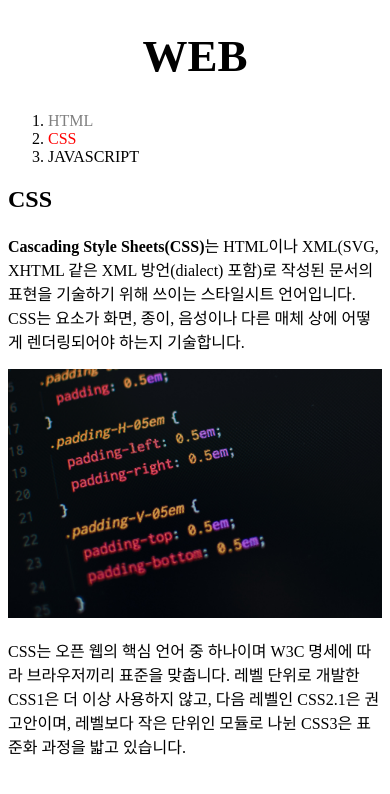
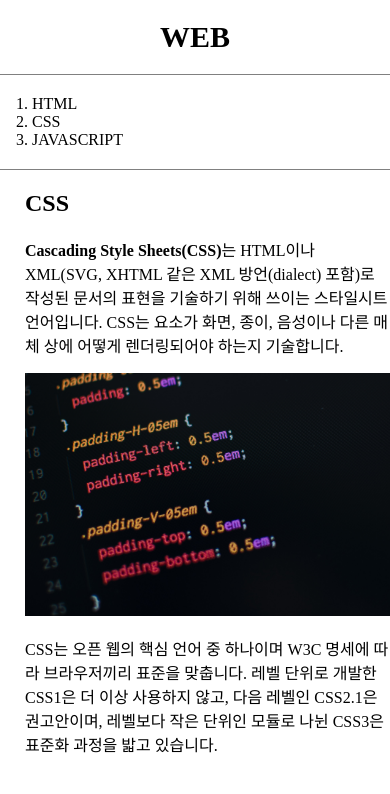
Before and after one commit to dermut/life_coding, a plain HTML site: page 2.html in a window 390 px wide. Drawn offline with Linux system fonts and the light colour scheme.

Commit message:
css 마무리

```diff
--- a/2.html
+++ b/2.html
@@ -3,43 +3,25 @@
 <head>
     <title>WEB1 - CSS</title>
     <meta charset="UTF-8">
-    <style>
-        a {
-            color:black;
-            text-decoration: none;
-        }
-        #active {
-            color: red;
-        }
-        .saw {
-            color: gray;
-        }
-        h1 {
-            font-size: 45px;
-            text-align: center;
-        }
-    </style>
+    <link rel="stylesheet" href="style.css">
 </head>
 
 <body>
     <h1><a href="index.html">WEB</a></h1>
+    <div id="grid">
         <ol>
-        <li><a href="1.html" class="saw">HTML</a></li>
-        <li><a href="2.html" class="saw" id="active">CSS</a></li>
+            <li><a href="1.html">HTML</a></li>
+            <li><a href="2.html">CSS</a></li>
             <li><a href="3.html">JAVASCRIPT</a></li>
         </ol>
-    <!--
-    <h1><a href="index.html"><font color="red">WEB</font></a></h1>
-    <ol>
-        <li><a href="1.html"><font color="red">HTML</font></a></li>
-        <li><a href="2.html"><font color="red">CSS</font></a></li>
-        <li><a href="3.html"><font color="red">JAVASCRIPT</font></a></li>
-    </ol>
-    -->
+
+        <div id="article">
         <h2>CSS</h2>
             <p><a href="https://developer.mozilla.org/ko/docs/Web/CSS" target="_blank" title="css specification"><strong>Cascading Style Sheets(CSS)</strong></a>는 HTML이나 XML(SVG, XHTML 같은 XML 방언(dialect) 포함)로 작성된 문서의 표현을 기술하기 위해 쓰이는 스타일시트 언어입니다. CSS는 요소가 화면, 종이, 음성이나 다른 매체 상에 어떻게 렌더링되어야 하는지 기술합니다.</p>
             <img src="css.jpg" width="100%">
             <p>CSS는 오픈 웹의 핵심 언어 중 하나이며 W3C 명세에 따라 브라우저끼리 표준을 맞춥니다. 레벨 단위로 개발한 CSS1은 더 이상 사용하지 않고, 다음 레벨인 CSS2.1은 권고안이며, 레벨보다 작은 단위인 모듈로 나뉜 CSS3은 표준화 과정을 밟고 있습니다.</p>
+        </div>
+    </div>
 <body>
 
 </body>
--- /dev/null
+++ b/style.css
@@ -0,0 +1,39 @@
+#grid {
+    display: grid;
+    grid-template-columns: 150px 1fr;
+}
+body {
+    margin:0;
+}
+a {
+    color:black;
+    text-decoration: none;
+}
+h1 {
+    font-size: 45px;
+    text-align: center;
+    margin: 0;
+    padding: 20px;
+    border-bottom: 1px solid gray;
+}
+#grid ol {
+    border-right: 1px solid gray;
+    margin: 0;
+    padding: 20px;
+    padding-left: 32px;
+}
+#grid #article {
+    padding-left: 25px;
+}
+@media(max-width: 768px) {
+    #grid {
+        display: block;
+    }
+    #grid ol {
+        border-bottom: 1px solid gray;
+        border-right: none;
+    }
+    h1 {
+        font-size: 30px;
+    }
+}
```
Also changed, not shown: 1.html (+6 -0 lines), 3.html (+5 -0 lines), box.html (added, +20 -0 lines), grid.html (added, +23 -0 lines), index.html (+5 -0 lines), mediaquery.html (added, +23 -0 lines). Lines whose indentation alone changed are shown as unchanged.
